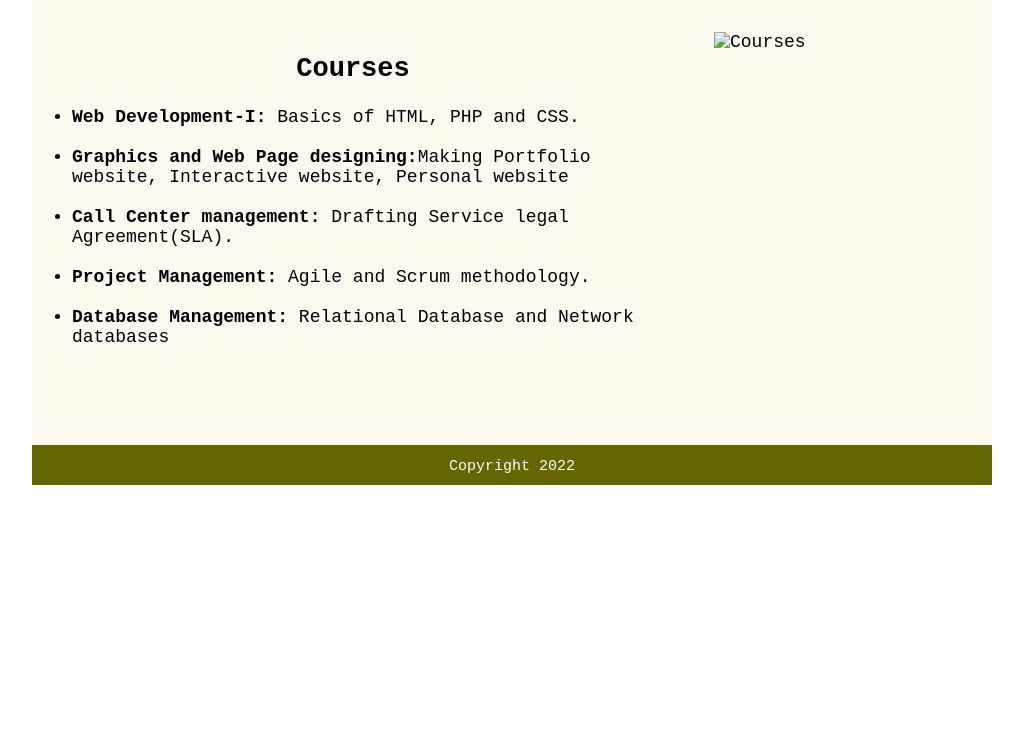
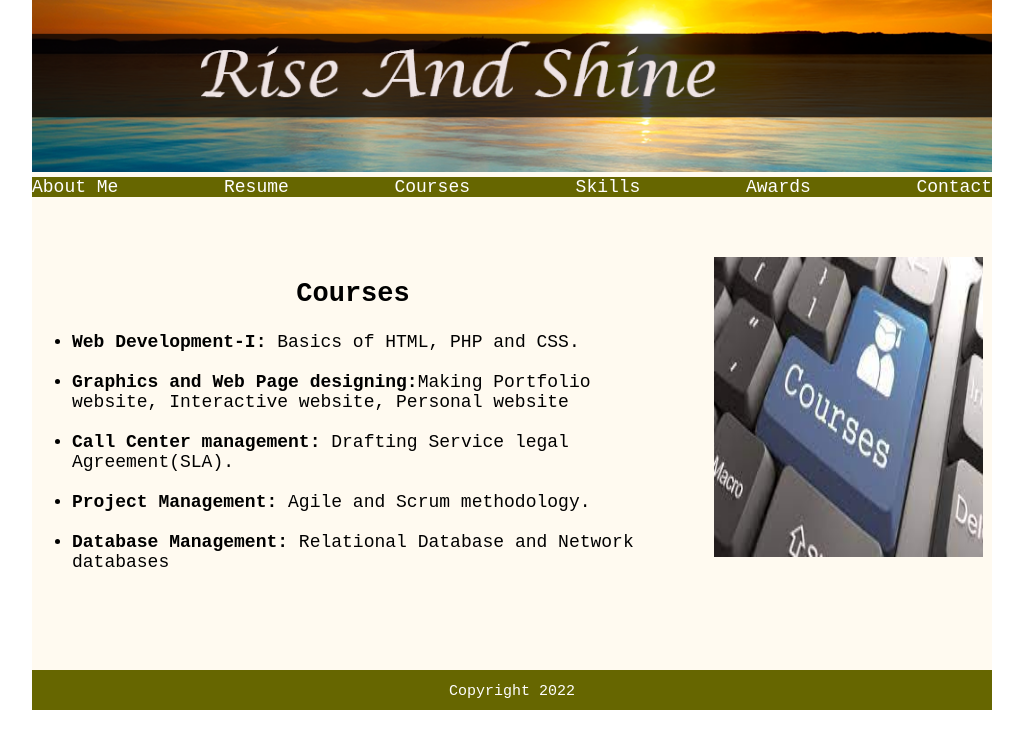
Before and after one commit to spandeya/SamirPandeya, a plain HTML site: page courses.html in a window 1280 px wide. Shown: the part 68-800 px from the top of the page, without its empty margins (128-1151 px from the left). Drawn offline with Linux system fonts and the light colour scheme.

Commit message:
Update courses.html

```diff
--- a/courses.html
+++ b/courses.html
@@ -9,7 +9,7 @@
 <body>
 <div class="container">
 <header>
-    <img src="img/topBanner.png" alt="Banner"  width= 960>
+    <img src="topBanner.png" alt="Banner"  width= 960>
 
     <nav>
 
@@ -39,7 +39,7 @@
     </main>
 
     <aside>
-        <img src = 'img/courses.jpg' width=269px height = 300px alt="Courses">
+        <img src = 'courses.jpg' width=269px height = 300px alt="Courses">
     </aside>
 </div>
 
```
